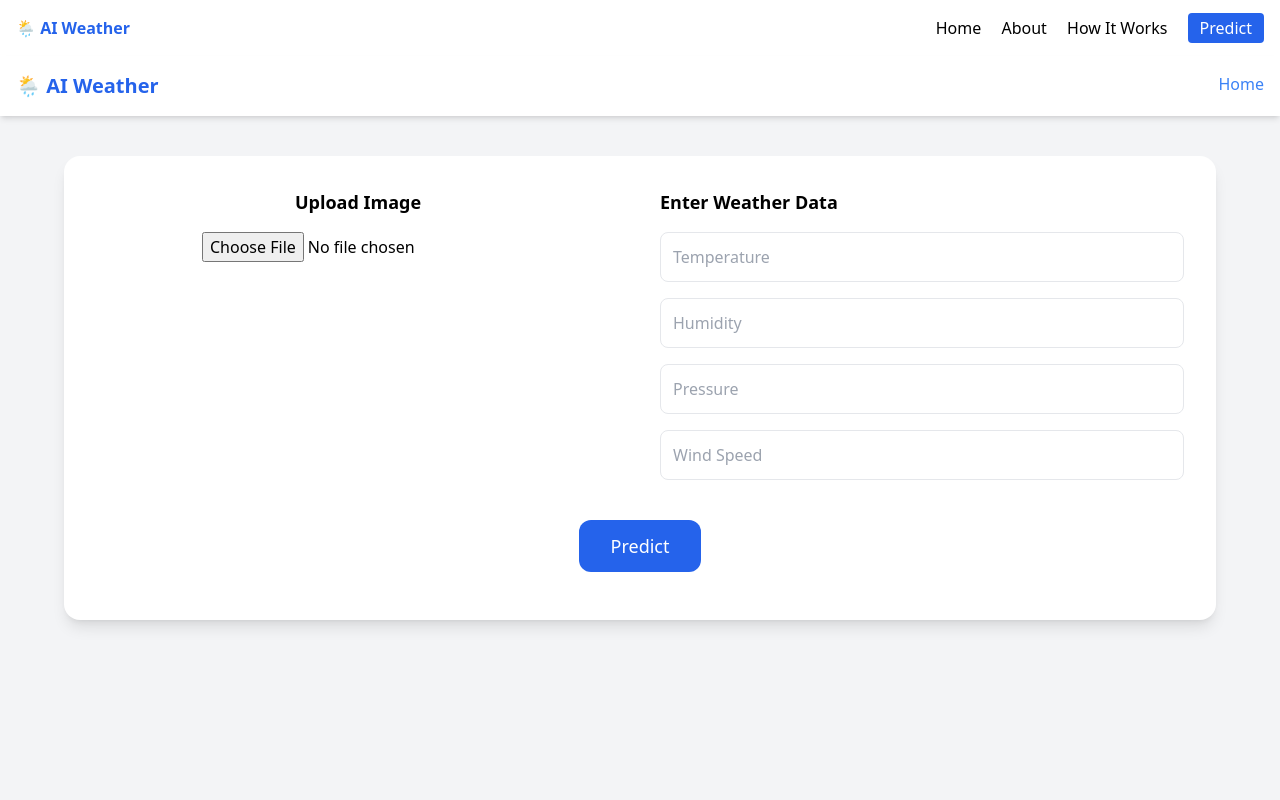
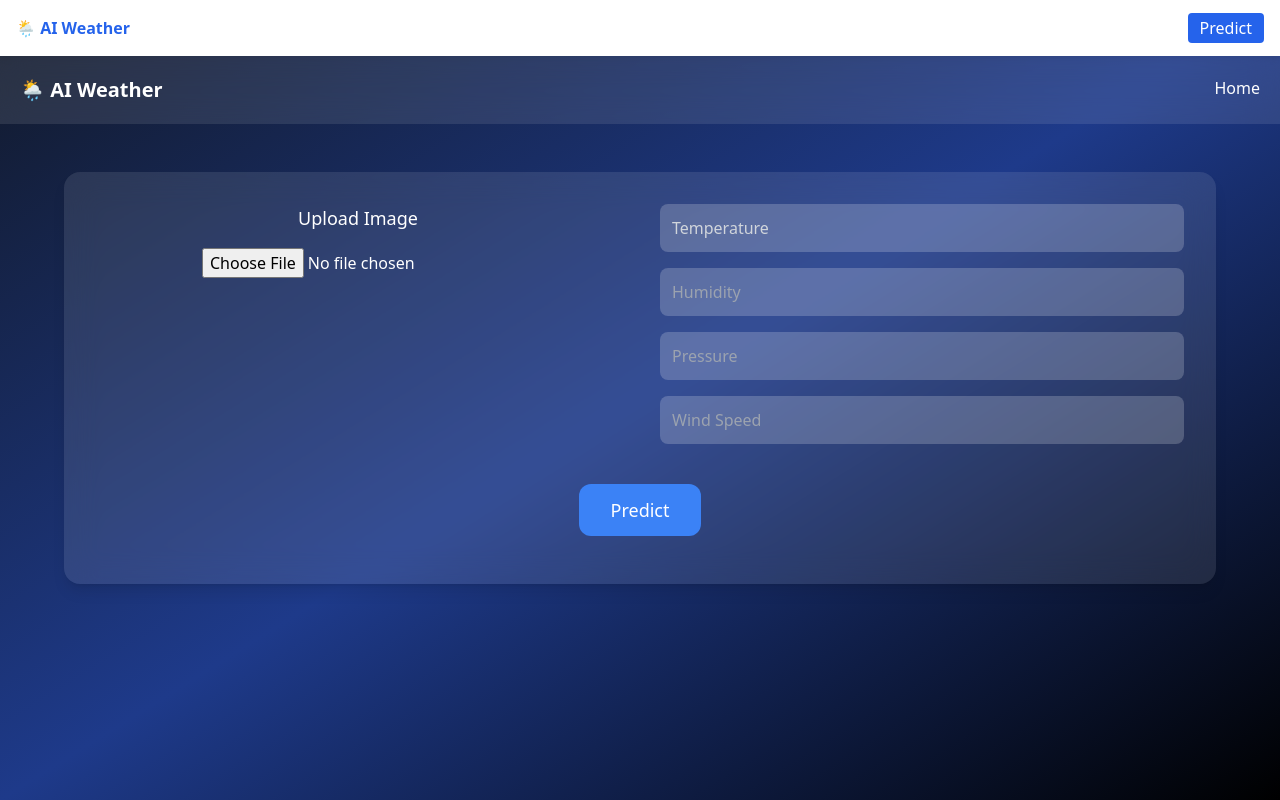
Before and after one commit to cn301801-crypto/AI_Weather, a Flask app: page /predict in a window 1280 px wide. Run offline with Flask 3, Linux system fonts and the light colour scheme; parts of the project's set-up code (start-up, migrations or seed data) failed here and were passed over; some libraries are stand-ins or nearby versions.

Commit message:
UI updated

```diff
--- a/templates/predict.html
+++ b/templates/predict.html
@@ -9,81 +9,63 @@
     </div>
 </nav>
 <!DOCTYPE html>
-<html lang="en">
+<html>
 <head>
-    <meta charset="UTF-8">
-    <title>Prediction</title>
 <script src="https://cdn.tailwindcss.com"></script>
 </head>
 
-<body class="bg-gray-100">
+<body class="bg-gradient-to-br from-gray-900 via-blue-900 to-black text-white">
 
 <!-- Navbar -->
-    <nav class="bg-white shadow-md p-4 flex justify-between">
-        <h1 class="text-xl font-bold text-blue-600">🌦 AI Weather</h1>
-        <a href="/" class="text-blue-500">Home</a>
+<nav class="p-5 flex justify-between bg-white/10 backdrop-blur-lg">
+    <h1 class="font-bold text-xl">🌦 AI Weather</h1>
+    <a href="/" class="hover:text-gray-300">Home</a>
 </nav>
 
-    <div class="max-w-6xl mx-auto mt-10 bg-white p-8 rounded-2xl shadow-lg">
+<div class="max-w-6xl mx-auto mt-12 p-8 bg-white/10 backdrop-blur-lg rounded-2xl shadow-lg">
 
 <form method="POST" enctype="multipart/form-data">
 
-            <div class="grid grid-cols-1 md:grid-cols-2 gap-10">
+<div class="grid md:grid-cols-2 gap-10">
 
-                <!-- LEFT SIDE - IMAGE -->
-                <div class="flex flex-col items-center">
+<!-- IMAGE SIDE -->
+<div class="text-center">
+    <h2 class="mb-4 text-lg">Upload Image</h2>
 
-                    <h2 class="text-lg font-semibold mb-4">Upload Image</h2>
+    <input type="file" name="image" id="imageInput" class="mb-4">
 
-                    <input type="file" name="image" id="imageInput"
-                           class="mb-4" accept="image/*" required>
-
-                    <!-- Preview -->
-                    <img id="preview" src="#"
-                         class="hidden w-64 h-64 object-cover rounded-xl border shadow" />
-
+    <img id="preview" class="hidden w-64 h-64 mx-auto rounded-xl shadow-lg object-cover"/>
 </div>
 
-                <!-- RIGHT SIDE - NUMERIC -->
-                <div>
-
-                    <h2 class="text-lg font-semibold mb-4">Enter Weather Data</h2>
-
+<!-- NUMERIC SIDE -->
 <div class="space-y-4">
 
-                        <input type="number" step="any" name="temp"
-                               placeholder="Temperature"
-                               class="w-full p-3 border rounded-lg" required>
+    <input type="number" name="temp" placeholder="Temperature"
+           class="w-full p-3 rounded-lg bg-white/20 placeholder-gray-300">
 
-                        <input type="number" step="any" name="hum"
-                               placeholder="Humidity"
-                               class="w-full p-3 border rounded-lg" required>
+    <input type="number" name="hum" placeholder="Humidity"
+           class="w-full p-3 rounded-lg bg-white/20">
 
-                        <input type="number" step="any" name="press"
-                               placeholder="Pressure"
-                               class="w-full p-3 border rounded-lg" required>
+    <input type="number" name="press" placeholder="Pressure"
+           class="w-full p-3 rounded-lg bg-white/20">
 
-                        <input type="number" step="any" name="wind"
-                               placeholder="Wind Speed"
-                               class="w-full p-3 border rounded-lg" required>
+    <input type="number" name="wind" placeholder="Wind Speed"
+           class="w-full p-3 rounded-lg bg-white/20">
 
 </div>
 
 </div>
 
-            </div>
-
-            <!-- CENTER BOTTOM -->
+<!-- BUTTON + RESULT -->
 <div class="text-center mt-10">
 
-                <button type="submit"
-                        class="bg-blue-600 text-white px-8 py-3 rounded-xl text-lg hover:bg-blue-700 transition">
+    <button class="bg-blue-500 px-8 py-3 rounded-xl text-lg hover:bg-blue-600 transition">
         Predict
     </button>
 
     {% if result %}
-                    <div class="mt-6 text-xl font-bold text-green-600">
-                        Prediction: {{ result }}
+    <div class="mt-6 text-2xl font-bold text-green-400">
+        🌤 {{ result }}
     </div>
     {% endif %}
 
@@ -93,22 +75,18 @@
 
 </div>
 
-    <!-- IMAGE PREVIEW SCRIPT -->
 <script>
 const input = document.getElementById("imageInput");
 const preview = document.getElementById("preview");
 
 input.addEventListener("change", function () {
     const file = this.files[0];
-
     if (file) {
         const reader = new FileReader();
-
-                reader.onload = function (e) {
+        reader.onload = e => {
             preview.src = e.target.result;
             preview.classList.remove("hidden");
         };
-
         reader.readAsDataURL(file);
     }
 });
```
Also changed, not shown: templates/about.html (+16 -24 lines), templates/home.html (+21 -18 lines), templates/how.html (+11 -33 lines). Lines whose indentation alone changed are shown as unchanged.
